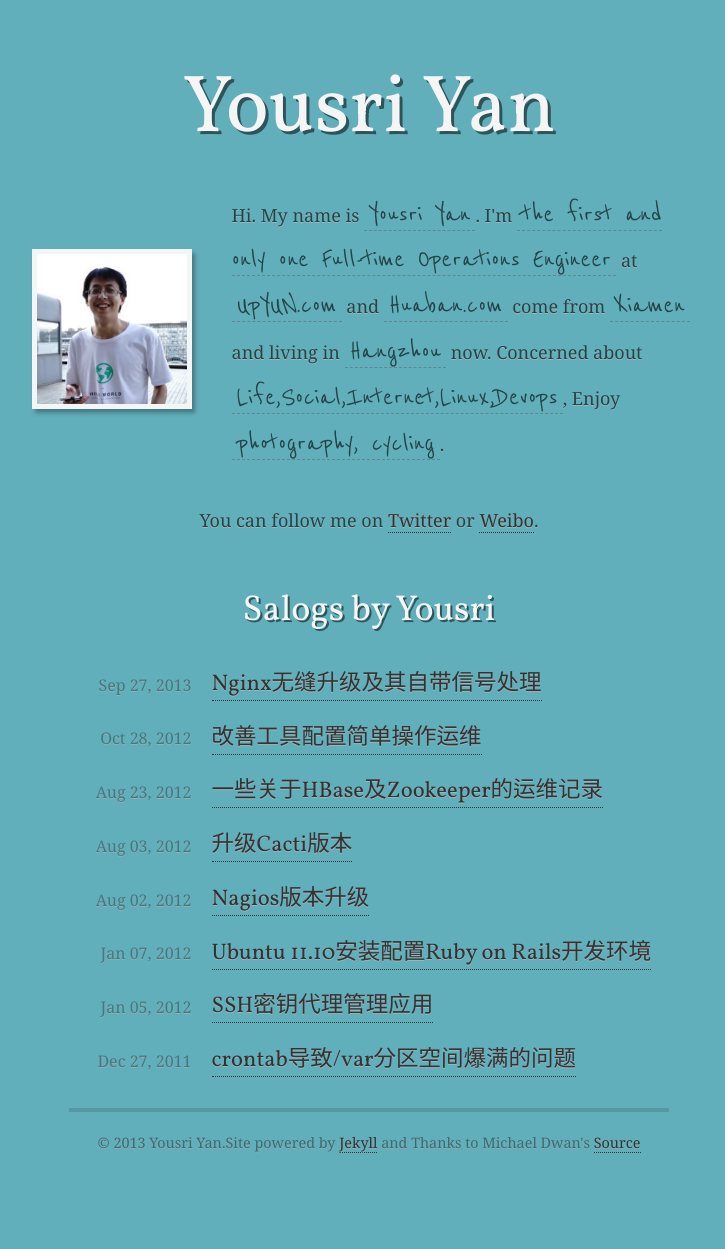
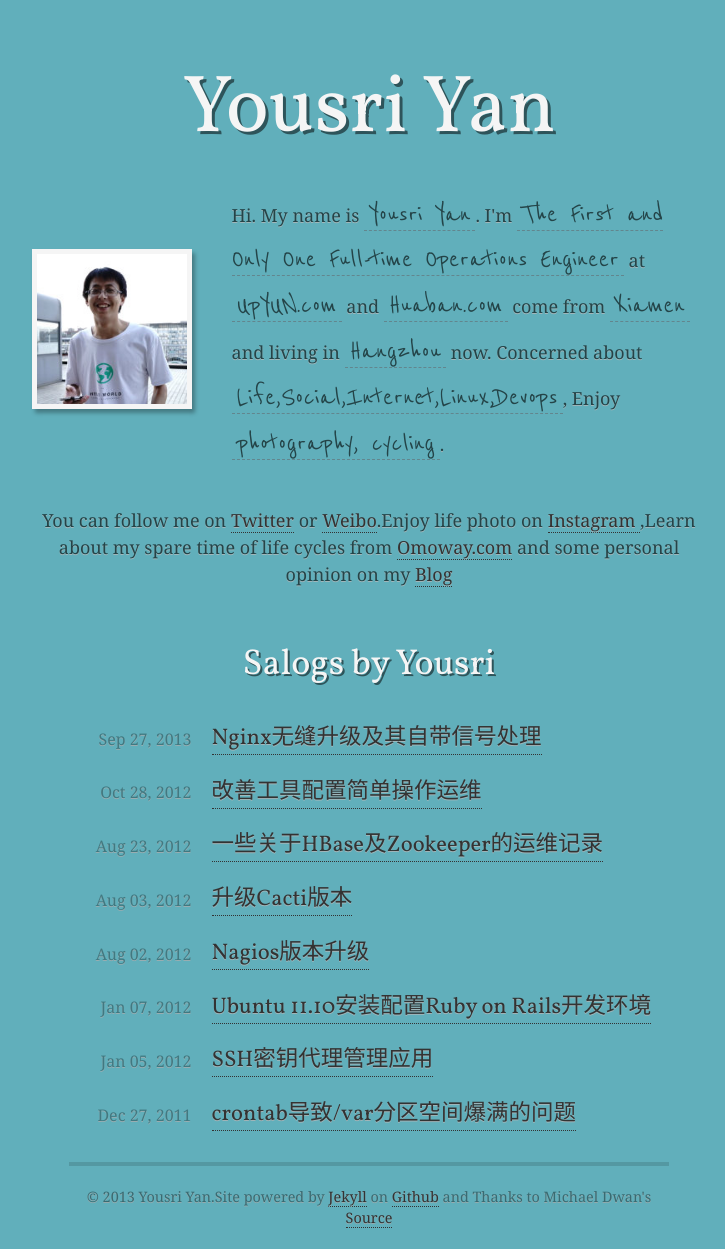
Before and after one commit to ImYousri/imyousri.github.com, a Jekyll site: the page built from index.html, in a window 1280 px wide. Shown: the whole page, without its empty margins (271-996 px from the left). Built offline with Jekyll 4.4.1, drawn with Linux system fonts in a browser that asks for light colours; some web fonts are replaced; before the commit the page ends 1173 px from its top, so only the background shows below that.

Commit message:
update index

```diff
--- a/index.html
+++ b/index.html
@@ -12,13 +12,13 @@ title: Yousri Yan
     <img src="images/me.jpg"/>
   </div>
   <p>
-    Hi. My name is <em>Yousri Yan</em>. I'm <em>the first and only one Full-time Operations Engineer</em> at <em>UpYUN.com</em> and <em>Huaban.com</em> come from <em>Xiamen</em> and living in <em>Hangzhou</em> now. Concerned about <em>Life,Social,Internet,Linux,Devops</em>, Enjoy <em>photography, cycling</em>.
+    Hi. My name is <em>Yousri Yan</em>. I'm <em>The First and Only One Full-time Operations Engineer</em> at <em>UpYUN.com</em> and <em>Huaban.com</em> come from <em>Xiamen</em> and living in <em>Hangzhou</em> now. Concerned about <em>Life,Social,Internet,Linux,Devops</em>, Enjoy <em>photography, cycling</em>.
   </p>
 </section>
 <section id="links">
   You can follow me on
-  <a href="http://www.twitter.com/Yousri">Twitter</a> or <a href="http://weibo.com/Yousri">Weibo</a>.
-</section>
+  <a href="http://www.twitter.com/Yousri">Twitter</a> or <a href="http://weibo.com/Yousri">Weibo</a>.Enjoy life photo on <a href="http://instagram.com/imyousri">Instagram
+</a>,Learn about my spare time of life cycles from <a href="http://www.omoway.com">Omoway.com</a> and some personal opinion on my <a href="http://blog.yousri.org">Blog</a></section>
 <section id="writings">
   <h2>Salogs by Yousri</h2>
   <ul>
@@ -31,5 +31,5 @@ title: Yousri Yan
   </ul>
 </section>
 <footer>
-  <p>© 2013 Yousri Yan.Site powered by <a href="https://github.com/mojombo/jekyll">Jekyll</a> and Thanks to Michael Dwan's <a href="https://github.com/michaeldwan/michaeldwan.github.com">Source</a></p>
+  <p>© 2013 Yousri Yan.Site powered by <a href="https://github.com/mojombo/jekyll">Jekyll</a> on <a href="http://github.com">Github</a> and Thanks to Michael Dwan's <a href="https://github.com/michaeldwan/michaeldwan.github.com">Source</a></p>
 </footer>
```
